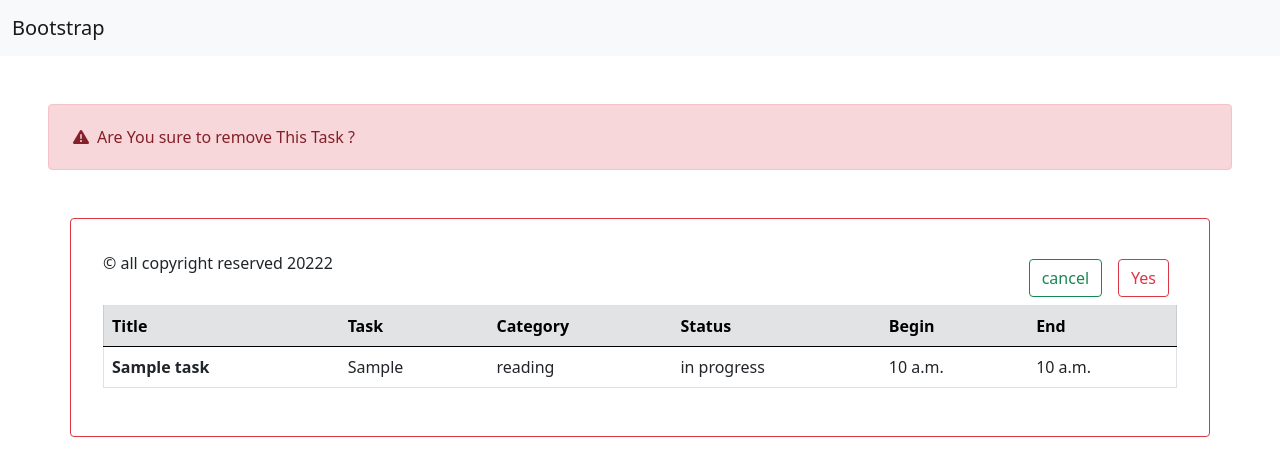
After one commit to MAALOUM-SAID/web-app-task, a Django app: page /delete/1/ in a window 1280 px wide. The commit adds this page. Shown: the top 476 px of the page. Run offline with Django 4.2, Linux system fonts and the light colour scheme; tables that the repository leaves empty hold one stand-in row (values such as "Sample post"); some libraries are stand-ins or nearby versions.

Commit message:
final version

```diff
--- /dev/null
+++ b/Todo/templates/pages/delete.html
@@ -0,0 +1,45 @@
+{% extends 'base.html' %}
+{% load static %}
+
+
+{% block content %}
+
+<div class="alert alert-danger d-flex align-items-center m-5" role="alert">
+    <i class="fa-solid fa-triangle-exclamation p-2"></i>
+    <div>
+      Are You sure to remove This Task ?
+    </div>
+  </div>
+  <div class='container card border-danger mb-3 p-3 mt-2'>
+  <form  method="POST">
+    {% csrf_token %}
+    <div class="container p-3 table-bordered">
+        <table class="table">
+          <thead>
+            <tr class="table-secondary">
+              <th scope="col">Title</th>
+              <th scope="col">Task</th>
+              <th scope="col">Category</th>
+              <th scope="col">Status</th>
+              <th scope="col">Begin</th>
+              <th scope="col">End</th>
+            </tr>
+          </thead>
+          <tbody>
+            {% for ts in task %}
+            <tr>
+              <th scope="row">{{ts.task_title}}</th>
+              <td>{{ts.task}}</td>
+              <td>{{ts.category}}</td>
+              <td>{{ts.status}}</td>
+              <td>{{ts.begin}}</td>
+              <td>{{ts.end}}</td>
+            </tr>
+            {% endfor %}
+        </div>
+      <button class="btn m-2  btn-outline-danger float-end" type="submit">Yes</button>
+    </form>
+    <a href="{% url 'index' %}" class="btn m-2 btn-outline-success float-end">
+        cancel</a>
+</div>
+{% endblock content %}
--- a/Todo/templates/pages/index.html
+++ b/Todo/templates/pages/index.html
@@ -48,7 +48,9 @@
         <a href="{% url 'update' ts.id %}">
         <i class="fa-solid fa-pen-to-square text-warning"></i>
         </a>
+        <a href="{% url 'delete' ts.id %}">
         <i class="fa-solid fa-trash text-danger"></i>
+      </a>
       </td>
     </tr>
     {% endfor %}
--- a/Todo/urls.py
+++ b/Todo/urls.py
@@ -6,4 +6,5 @@ urlpatterns = [
     path('',views.index,name='index'),
     path('users/',views.users,name='users'),
     path('update/<str:pk>/',views.update,name='update'),
+    path('delete/<str:pk>/',views.delete,name='delete')
 ]
--- a/Todo/views.py
+++ b/Todo/views.py
@@ -1,3 +1,4 @@
+
 from django.shortcuts import redirect, render
 
 from .form import *
@@ -31,3 +32,13 @@ def update(request,pk):
         'form':form,
     }
     return render(request,'pages/update.html',context)
+
+def delete(request,pk):
+    task=Task.objects.get(id=pk)
+    tas=Task.objects.all().filter(task_title=task)
+    if request.method=='POST':
+        task.delete()
+        return redirect(to='index')
+
+
+    return render(request,'pages/delete.html',{'task':tas})
```
